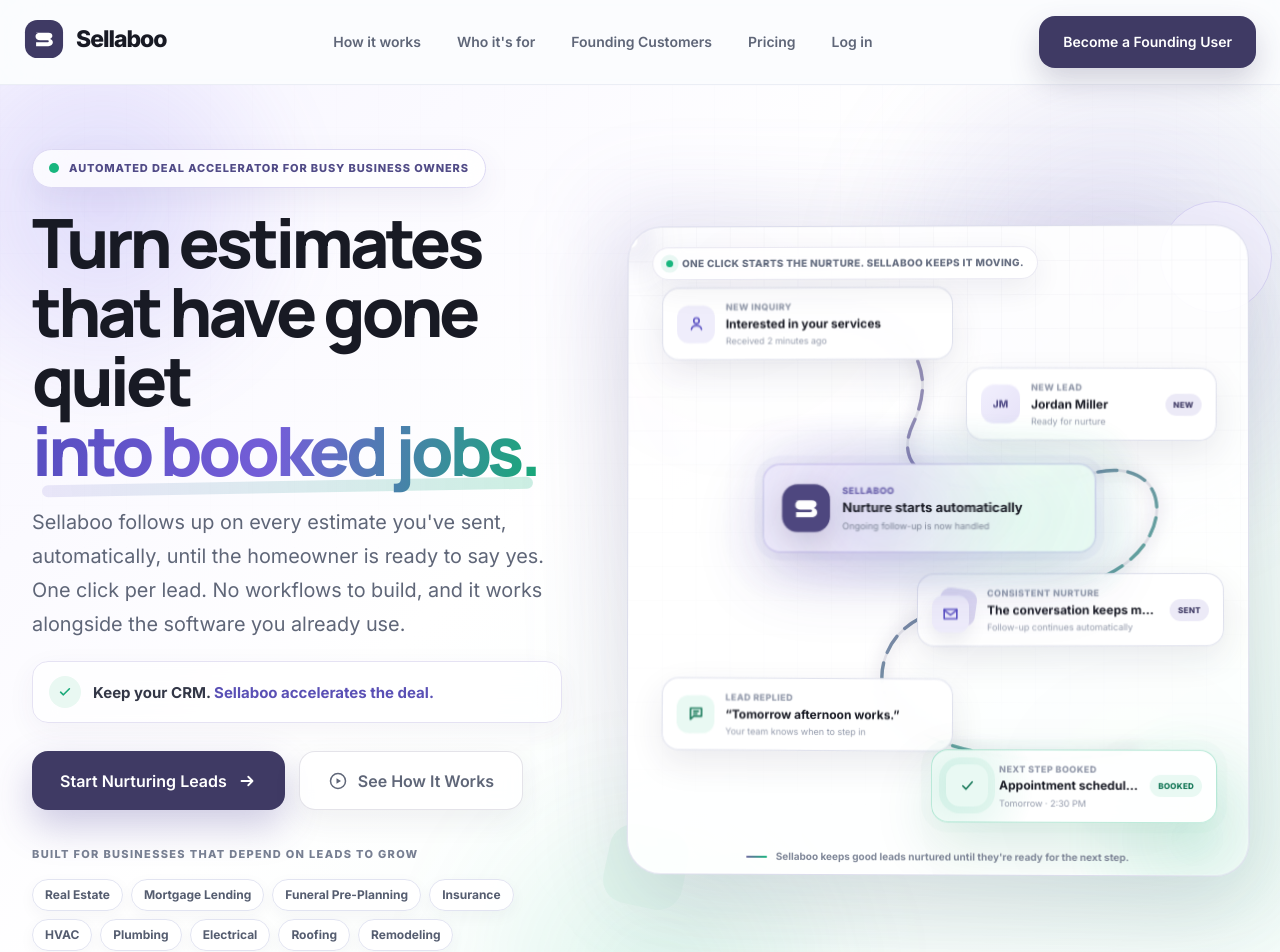
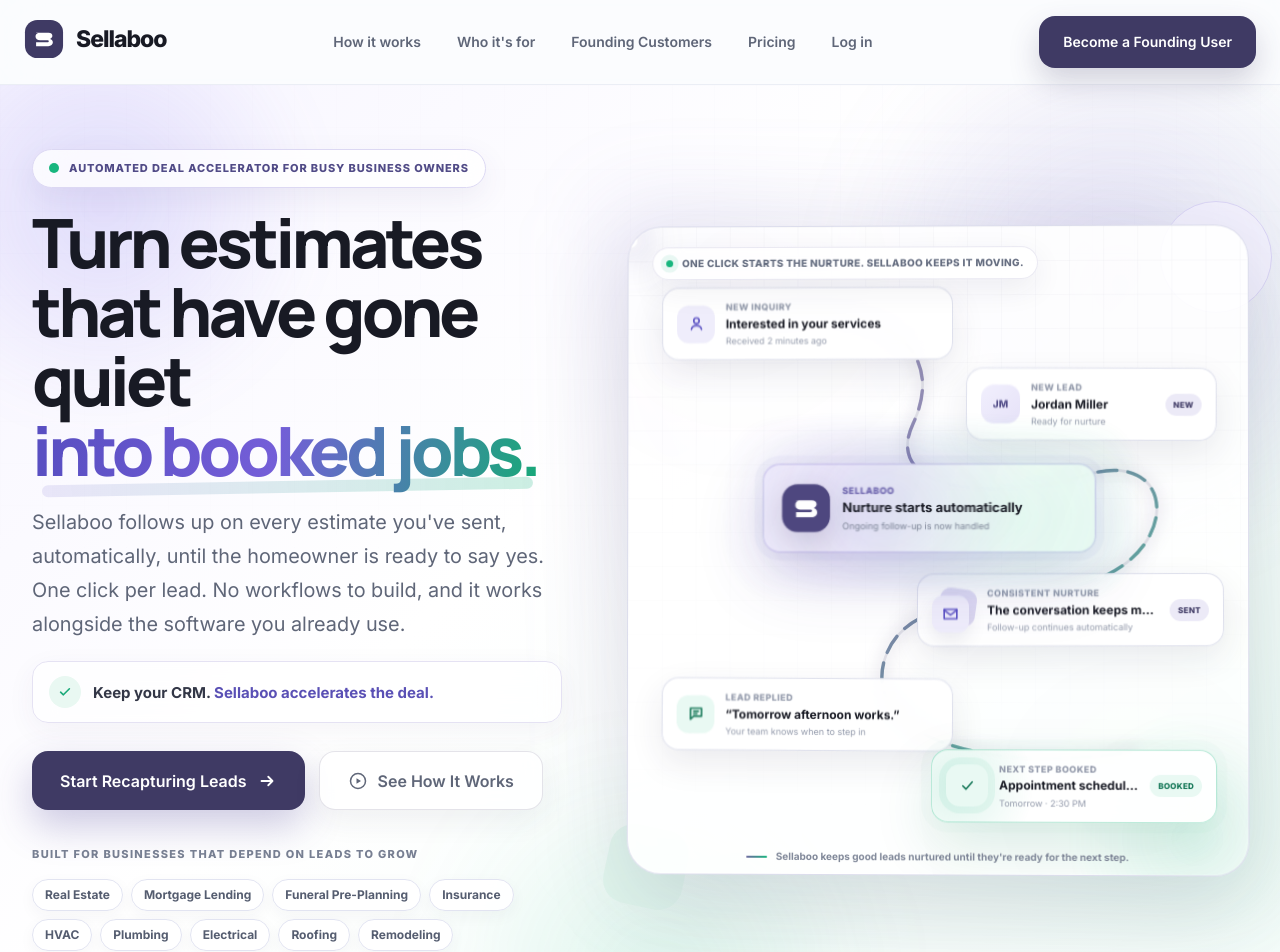
Before and after one commit to Sellaboo-dev/sellaboo-marketing, a Next.js app: page / in a window 1280 px wide. Shown: the top 952 px of the page. Built offline with nearby package versions, Linux system fonts and the light colour scheme.

Commit message:
changed button text from nurturing to recapturing.

```diff
--- a/components/hero/HeroSection.tsx
+++ b/components/hero/HeroSection.tsx
@@ -129,7 +129,7 @@ export function HeroSection() {
               href={FOUNDING_CUSTOMER_URL}
               className="min-h-[59px] gap-2.5 px-7 shadow-[0_16px_38px_rgba(77,65,151,0.28)] hover:shadow-[0_20px_46px_rgba(77,65,151,0.34)]"
             >
-              Start Nurturing Leads
+              Start Recapturing Leads
               <ArrowIcon />
             </Button>
 
--- a/components/sections/final-cta/FinalCtaSection.tsx
+++ b/components/sections/final-cta/FinalCtaSection.tsx
@@ -116,7 +116,7 @@ export function FinalCtaSection() {
                   href="https://app.sellaboo.com/pricing"
                   className="min-h-[60px] gap-2.5 !bg-[#62E0B2] px-7 !text-[#173A30] shadow-[0_18px_42px_rgba(24,80,65,0.24)] transition hover:-translate-y-0.5 hover:!bg-[#72E6BC] hover:shadow-[0_22px_48px_rgba(24,80,65,0.30)]"
                 >
-                  Start Nurturing Leads
+                  Start Recapturing Leads
                   <ArrowIcon />
                 </Button>
 
--- a/components/sections/how-it-works/HowItWorksSection.tsx
+++ b/components/sections/how-it-works/HowItWorksSection.tsx
@@ -362,7 +362,7 @@ export function HowItWorksSection() {
               href={FOUNDING_CUSTOMER_URL}
               className="min-h-[57px] gap-2.5 px-7 shadow-[0_14px_34px_rgba(63,58,100,0.22)]"
             >
-              Start Nurturing Leads
+              Start Recapturing Leads
               <ArrowIcon />
             </Button>
 
```
